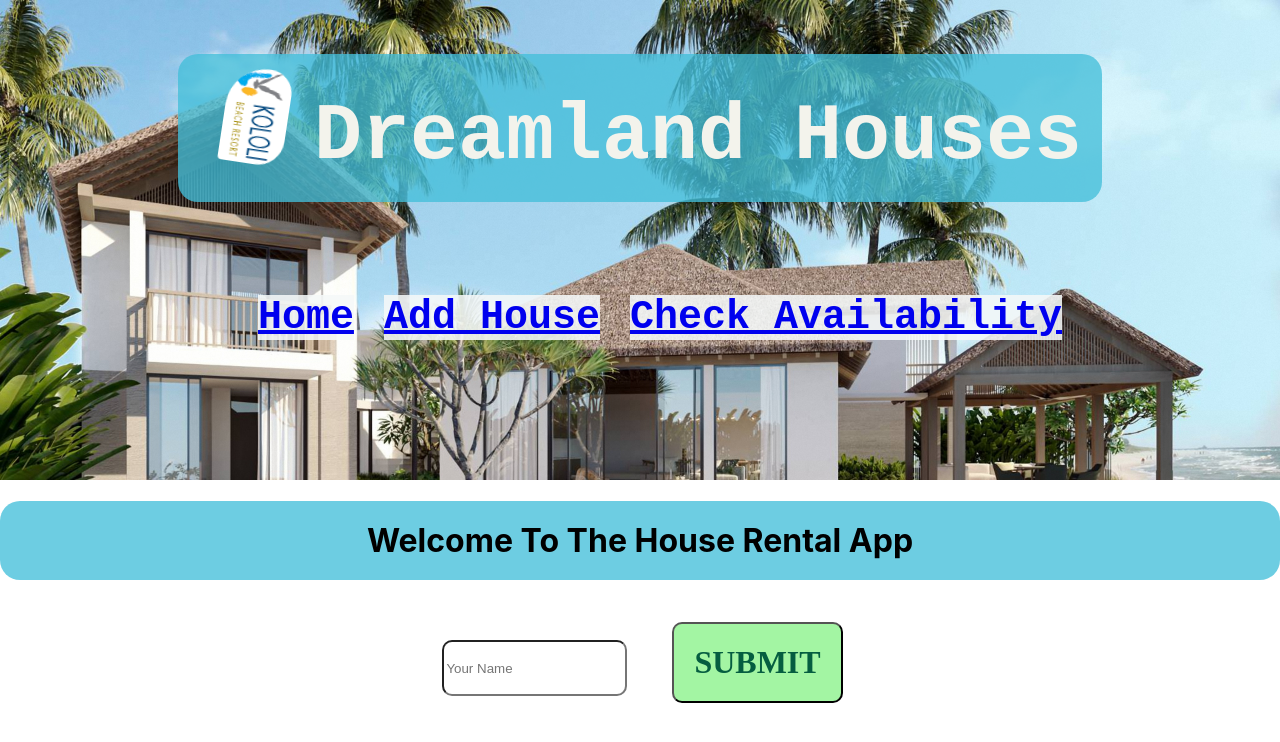
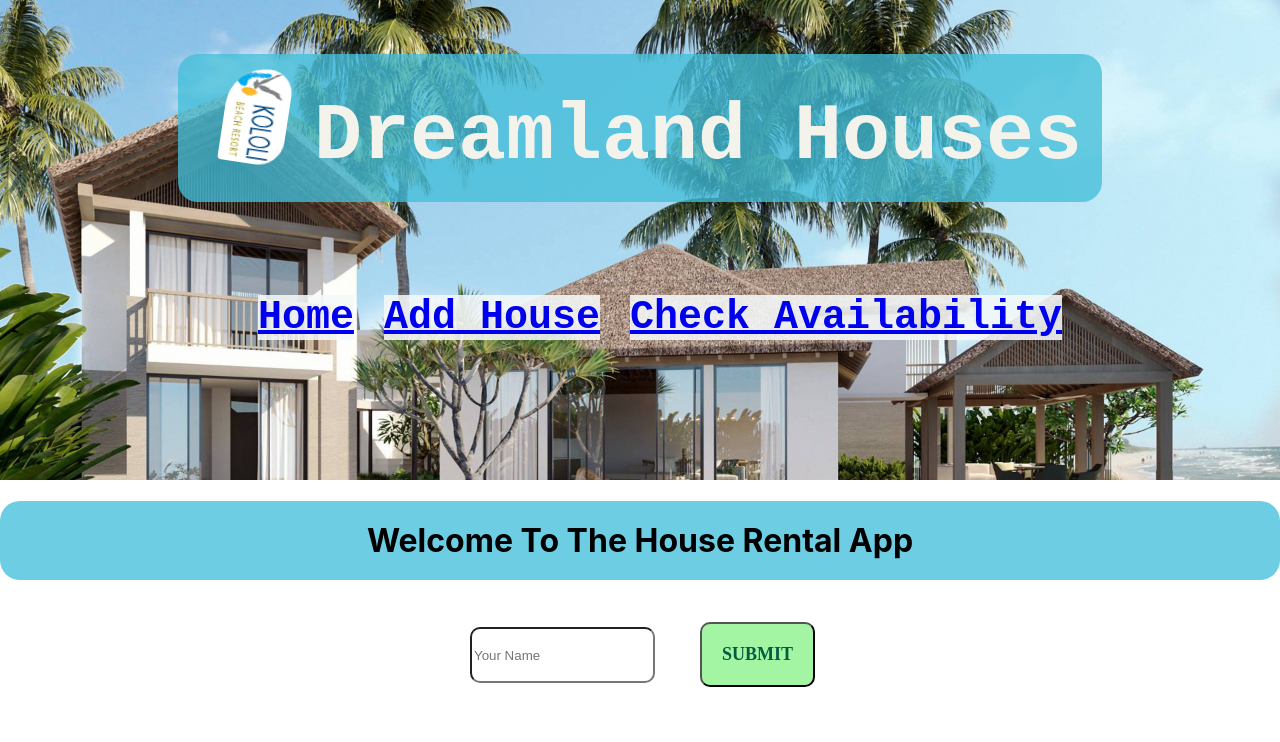
Before and after one commit to fredana/rental-house-app, a React (Create React App) app in the folder houses-listing-app/: page / in a window 1280 px wide. Shown: the top 742 px of the page. Built offline with nearby package versions, Linux system fonts and the light colour scheme.

Commit message:
USER ADDED HOUSE COMPONENT IMAGE SECTION UPDATED

```diff
--- a/houses-listing-app/src/App.css
+++ b/houses-listing-app/src/App.css
@@ -92,7 +92,7 @@ img{
   padding: 10px;
   border-radius: 60px 65px 25px 90px;
 }
-#add, #submit{
+/* #add, #submit{
   color: rgb(5, 93, 64);
   font-family: cursive;
   font-size: large;
@@ -100,12 +100,12 @@ img{
   cursor: pointer;
   border-radius: 10px;
   font-weight: bold;
-}
+} */
 
 #add, #submit, #buy{
   color: rgb(5, 93, 64);
   font-family: cursive;
-  font-size: xx-large;
+  font-size: large;
   background-color: rgba(44, 231, 44, 0.437);
   cursor: pointer;
   border-radius: 10px;
```
